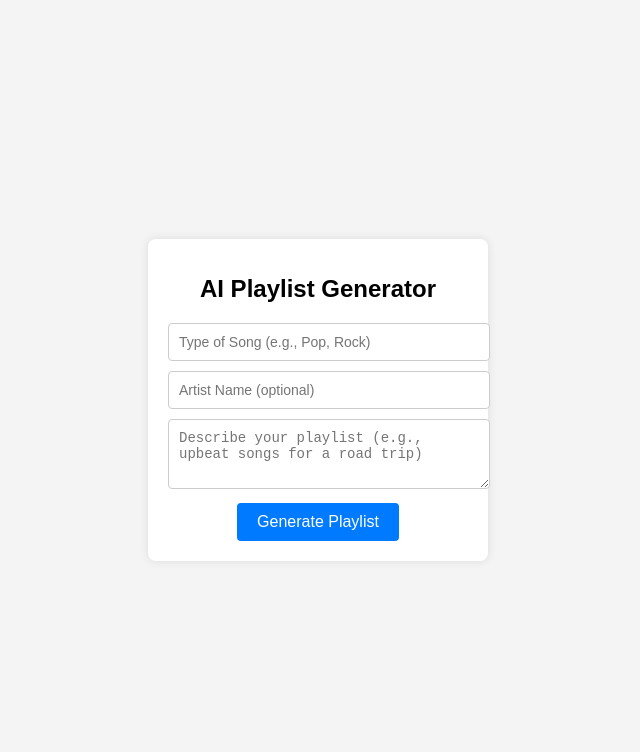
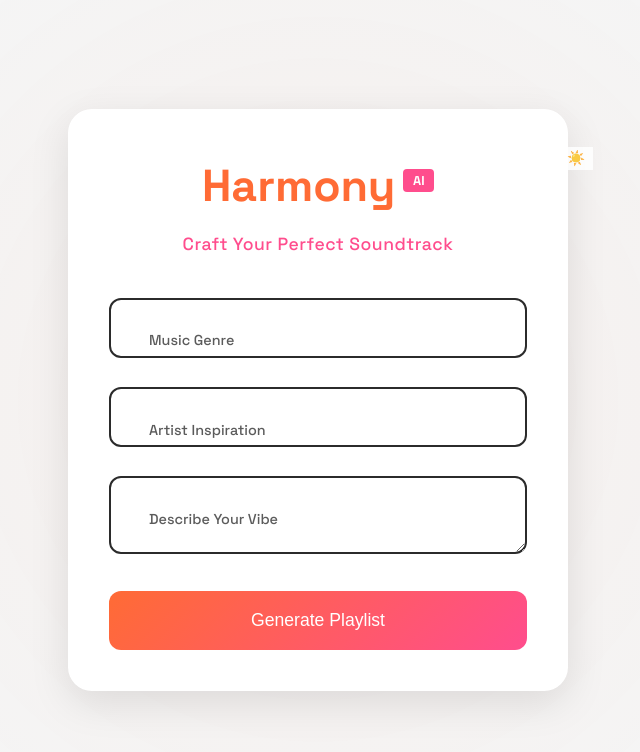
Before and after one commit to Bish311/webdev_project_final, a plain HTML site: page index.html in a window 1280 px wide. Shown: the whole page, without its empty margins (322-962 px from the left). Drawn offline with Linux system fonts and the light colour scheme.

Commit message:
UI and visual improvement
The website is made better looking, easier to use and better for the eye (due to the dark mode).

```diff
--- a/app.js
+++ b/app.js
@@ -1,22 +1,54 @@
-async function generatePlaylist() {
-    const songType = document.getElementById('songType').value;
-    const artist = document.getElementById('artist').value;
-    const prompt = document.getElementById('prompt').value;
+document.addEventListener('DOMContentLoaded', () => {
+    const toggle = document.getElementById('toggle');
+    const body = document.body;
 
-    // Send data to backend
-    const response = await fetch('/generate-playlist', {
-      method: 'POST',
-      headers: {
-        'Content-Type': 'application/json',
-      },
-      body: JSON.stringify({ songType, artist, prompt }),
+    // Theme Management
+    const savedTheme = localStorage.getItem('theme') || 'light';
+    body.setAttribute('data-theme', savedTheme);
+    toggle.checked = savedTheme === 'dark';
+
+    toggle.addEventListener('change', () => {
+      const theme = toggle.checked ? 'dark' : 'light';
+      body.setAttribute('data-theme', theme);
+      localStorage.setItem('theme', theme);
     });
 
-    const result = await response.json();
-    if (result.success) {
+    // Input Animations
+    document.querySelectorAll('.form-input').forEach(input => {
+      input.addEventListener('focus', () => {
+        input.parentElement.classList.add('active');
+      });
+
+      input.addEventListener('blur', () => {
+        if (!input.value) {
+          input.parentElement.classList.remove('active');
+        }
+      });
+    });
+  });
+
+  async function generatePlaylist() {
+    const btn = document.querySelector('.generate-btn');
+    const spinner = document.querySelector('.spinner');
+    const btnText = document.querySelector('.btn-text');
+
+    btn.disabled = true;
+    btnText.style.opacity = '0.5';
+    spinner.style.display = 'block';
+
+    try {
+      // Simulate API call
+      await new Promise(resolve => setTimeout(resolve, 1500));
+
+      // Replace with actual API call
+      const playlistUrl = 'https://youtube.com/playlist?list=...';
       alert('Playlist generated successfully!');
-      window.open(result.playlistUrl, '_blank'); // Open playlist in new tab
-    } else {
-      alert('Failed to generate playlist. Please try again.');
+      window.open(playlistUrl, '_blank');
+    } catch (error) {
+      alert('Error generating playlist: ' + error.message);
+    } finally {
+      btn.disabled = false;
+      btnText.style.opacity = '1';
+      spinner.style.display = 'none';
     }
   }
--- a/index.html
+++ b/index.html
@@ -3,18 +3,53 @@
 <head>
   <meta charset="UTF-8">
   <meta name="viewport" content="width=device-width, initial-scale=1.0">
-  <title>AI Playlist Generator</title>
+  <title>Harmony - AI Playlist Generator</title>
+  <link rel="stylesheet" href="https://fonts.googleapis.com/css2?family=Space+Grotesk:wght@300;500;700&display=swap">
   <link rel="stylesheet" href="looks.css">
-
 </head>
 <body>
+  <div class="background-texture"></div>
+
   <div class="container">
-    <h1>AI Playlist Generator</h1>
-    <input type="text" id="songType" placeholder="Type of Song (e.g., Pop, Rock)" required>
-    <input type="text" id="artist" placeholder="Artist Name (optional)">
-    <textarea id="prompt" placeholder="Describe your playlist (e.g., upbeat songs for a road trip)" rows="3" required></textarea>
-    <button onclick="generatePlaylist()">Generate Playlist</button>
+    <div class="theme-toggle">
+      <input type="checkbox" id="toggle" class="toggle-input">
+      <label for="toggle" class="toggle-label">
+        <span class="sun">☀️</span>
+        <span class="moon">🌙</span>
+      </label>
+    </div>
+
+    <header class="header">
+      <h1>Harmony<span class="ai-badge">AI</span></h1>
+      <p class="subtitle">Craft Your Perfect Soundtrack</p>
+    </header>
+
+    <div class="form-container">
+      <div class="input-group">
+        <input type="text" id="genre" placeholder=" " class="form-input">
+        <label for="genre">Music Genre</label>
+        <div class="input-highlight"></div>
+      </div>
+
+      <div class="input-group">
+        <input type="text" id="artist" placeholder=" " class="form-input">
+        <label for="artist">Artist Inspiration</label>
+        <div class="input-highlight"></div>
+      </div>
+
+      <div class="input-group">
+        <textarea id="mood" placeholder=" " class="form-input"></textarea>
+        <label for="mood">Describe Your Vibe</label>
+        <div class="input-highlight"></div>
+      </div>
+
+      <button class="generate-btn" onclick="generatePlaylist()">
+        <span class="btn-text">Generate Playlist</span>
+        <div class="spinner"></div>
+      </button>
+    </div>
   </div>
+
   <script src="app.js"></script>
 </body>
 </html>
--- a/looks.css
+++ b/looks.css
@@ -1,41 +1,215 @@
-body {
-    font-family: Arial, sans-serif;
-    background-color: #f4f4f4;
+:root {
+    --primary: #FF6B35;       /* Vibrant Orange */
+    --secondary: #FF4D8D;     /* Modern Pink */
+    --accent: #2B2B2B;        /* Dark Grey */
+    --background: #F5F5F5;    /* Light Grey */
+    --text: #333333;          /* Dark Text */
+    --surface: #FFFFFF;       /* White */
+  }
+
+  [data-theme="dark"] {
+    --background: #1A1A1A;    /* Dark Background */
+    --text: #FFFFFF;          /* White Text */
+    --surface: #2B2B2B;       /* Dark Surface */
+    --accent: #404040;        /* Dark Accent */
+  }
+
+  * {
+    margin: 0;
+    padding: 0;
+    box-sizing: border-box;
+    transition: all 0.3s cubic-bezier(0.4, 0, 0.2, 1);
+  }
+
+  body {
+    font-family: 'Space Grotesk', sans-serif;
+    background: var(--background);
+    color: var(--text);
+    min-height: 100vh;
     display: flex;
     justify-content: center;
     align-items: center;
-    height: 100vh;
-    margin: 0;
+    line-height: 1.6;
   }
+
+  .background-texture {
+    position: fixed;
+    top: 0;
+    left: 0;
+    width: 100%;
+    height: 100%;
+    background: radial-gradient(circle, var(--primary) 0%, transparent 70%);
+    opacity: 0.05;
+    z-index: -1;
+  }
+
   .container {
-    background-color: #fff;
-    padding: 20px;
-    border-radius: 8px;
-    box-shadow: 0 0 10px rgba(0, 0, 0, 0.1);
-    width: 300px;
+    background: var(--surface);
+    padding: 2.5rem;
+    border-radius: 24px;
+    box-shadow: 0 12px 40px rgba(0, 0, 0, 0.1);
+    width: 90%;
+    max-width: 500px;
+    margin: 2rem;
+    position: relative;
+    border: 1px solid rgba(255, 255, 255, 0.1);
+  }
+
+  .header {
     text-align: center;
+    margin-bottom: 2.5rem;
   }
+
   h1 {
-    margin-bottom: 20px;
-    font-size: 24px;
+    font-size: 2.8rem;
+    font-weight: 700;
+    color: var(--primary);
+    position: relative;
+    display: inline-block;
+    margin-bottom: 0.5rem;
   }
-  input, textarea {
+
+  .ai-badge {
+    font-size: 0.8rem;
+    background: var(--secondary);
+    color: white;
+    padding: 0.2rem 0.6rem;
+    border-radius: 4px;
+    margin-left: 0.5rem;
+    vertical-align: super;
+  }
+
+  .subtitle {
+    color: var(--secondary);
+    font-size: 1.1rem;
+    letter-spacing: 0.5px;
+  }
+
+  .input-group {
+    position: relative;
+    margin-bottom: 1.8rem;
+  }
+
+  .form-input {
     width: 100%;
-    padding: 10px;
-    margin-bottom: 10px;
-    border: 1px solid #ccc;
-    border-radius: 4px;
-    font-size: 14px;
+    padding: 1.2rem;
+    border: 2px solid var(--accent);
+    border-radius: 12px;
+    background: transparent;
+    color: var(--text);
+    font-size: 1rem;
+    transition: border-color 0.3s;
   }
-  button {
-    background-color: #007bff;
-    color: #fff;
+
+  .form-input:focus {
+    outline: none;
+    border-color: var(--primary);
+  }
+
+  .form-input:placeholder-shown + label {
+    transform: translate(1rem, 1.2rem);
+    pointer-events: none;
+  }
+
+  label {
+    position: absolute;
+    left: 1rem;
+    top: 0.8rem;
+    background: var(--surface);
+    padding: 0 0.5rem;
+    color: var(--text);
+    font-size: 0.9rem;
+    transition: all 0.3s;
+    opacity: 0.8;
+  }
+
+  .form-input:focus + label,
+  .form-input:not(:placeholder-shown) + label {
+    transform: translateY(-1.4rem);
+    font-size: 0.8rem;
+    opacity: 1;
+    color: var(--primary);
+  }
+
+  .input-highlight {
+    position: absolute;
+    bottom: -2px;
+    left: 0;
+    width: 0;
+    height: 2px;
+    background: var(--secondary);
+    transition: width 0.3s;
+  }
+
+  .form-input:focus ~ .input-highlight {
+    width: 100%;
+  }
+
+  .generate-btn {
+    background: linear-gradient(135deg, var(--primary), var(--secondary));
+    color: white;
+    padding: 1.2rem 2rem;
     border: none;
-    padding: 10px 20px;
-    border-radius: 4px;
+    border-radius: 12px;
+    font-size: 1.1rem;
     cursor: pointer;
-    font-size: 16px;
+    width: 100%;
+    position: relative;
+    overflow: hidden;
+    display: flex;
+    align-items: center;
+    justify-content: center;
+    gap: 0.8rem;
   }
-  button:hover {
-    background-color: #0056b3;
+
+  .generate-btn:hover {
+    transform: translateY(-2px);
+    box-shadow: 0 8px 20px rgba(255, 107, 53, 0.3);
   }
+
+  .spinner {
+    width: 20px;
+    height: 20px;
+    border: 3px solid rgba(255, 255, 255, 0.3);
+    border-top-color: white;
+    border-radius: 50%;
+    animation: spin 1s linear infinite;
+    display: none;
+  }
+
+  @keyframes spin {
+    to { transform: rotate(360deg); }
+  }
+
+  .theme-toggle {
+    position: absolute;
+    top: 1.5rem;
+    right: 1.5rem;
+  }
+
+  .toggle-input {
+    display: none;
+  }
+
+  .toggle-label {
+    cursor: pointer;
+    display: flex;
+    gap: 0.5rem;
+    align-items: center;
+  }
+
+  .toggle-label .moon { display: none; }
+  .toggle-label .sun { display: inline-block; }
+
+  [data-theme="dark"] .toggle-label .moon { display: inline-block; }
+  [data-theme="dark"] .toggle-label .sun { display: none; }
+
+  @media (max-width: 480px) {
+    .container {
+      padding: 1.8rem;
+    }
+
+    h1 {
+      font-size: 2.2rem;
+    }
+  }
```
